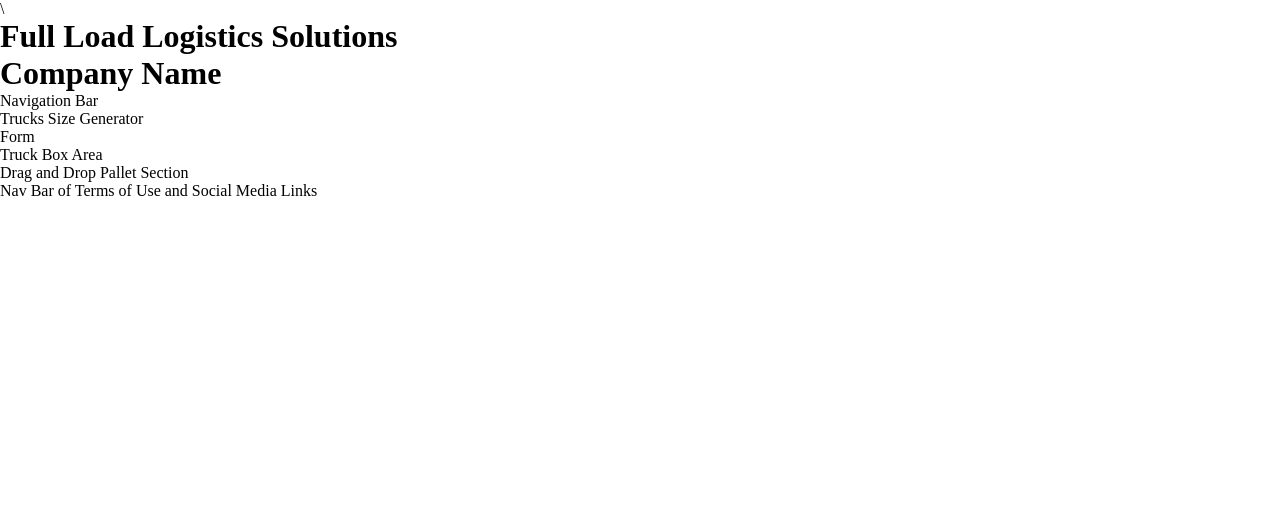
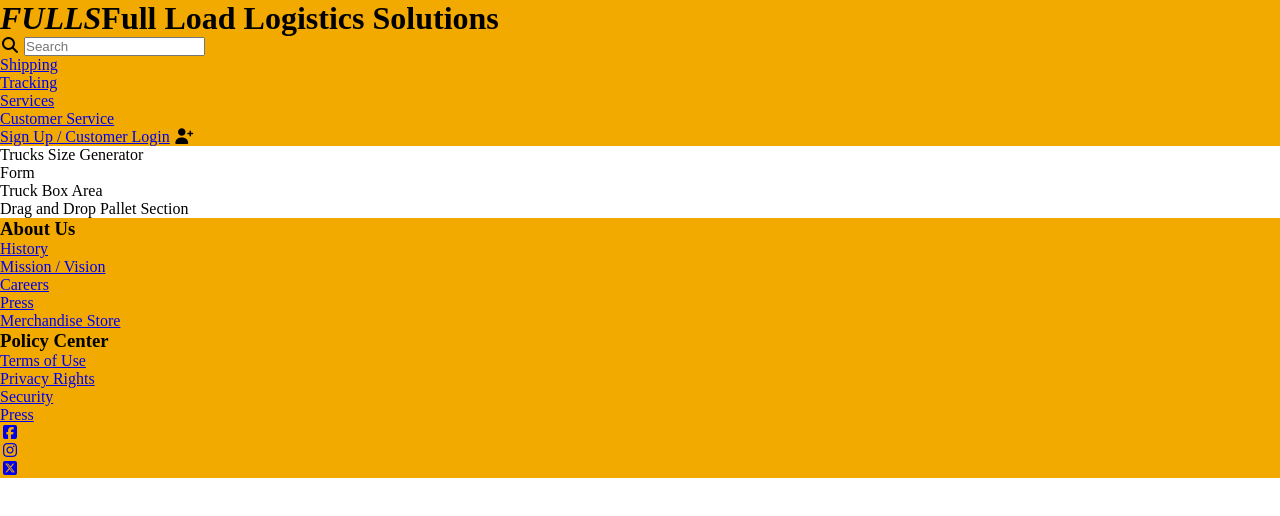
Before and after one commit to BlackCat13656/trailer-load-planner, a plain HTML site: page index.html in a window 1280 px wide. Drawn offline with Linux system fonts and the light colour scheme.

Commit message:
Add header with search and nav, footer link groups, and Font Awesome icons

```diff
--- a/index.html
+++ b/index.html
@@ -3,7 +3,6 @@
   <head>
     <meta charset="UTF-8" />
     <meta name="viewport" content="width=device-width, initial-scale=1.0" />
-    \
 
     <meta
       name="description"
@@ -13,20 +12,46 @@
     <link rel="preconnect" href="https://fonts.googleapis.com" />
     <link rel="preconnect" href="https://fonts.gstatic.com" crossorigin />
     <link
-      href="https://fonts.googleapis.com/css2?family=IBM+Plex+Mono:ital,wght@0,100;0,200;0,300;0,400;0,500;0,600;0,700;1,100;1,200;1,300;1,400;1,500;1,600;1,700&family=IBM+Plex+Sans:ital,wght@0,100..700;1,100..700&display=swap"
+      href="https://fonts.googleapis.com/css2?family=IBM+Plex+Mono:ital,wght@0,100;0,200h;0,300;0,400;0,500;0,600;0,700;1,100;1,200;1,300;1,400;1,500;1,600;1,700&family=IBM+Plex+Sans:ital,wght@0,100..700;1,100..700&display=swap"
       rel="stylesheet"
+    />
+
+    <link
+      rel="stylesheet"
+      href="https://cdnjs.cloudflare.com/ajax/libs/font-awesome/7.3.1/css/all.min.css"
+      integrity="sha512-QeR2VH+lsBE5LSAe1Q5EnTBbe7XTBubt8dG93Y7gidSgdMCr8nVqKcfKAMyN96SV8KDbZVTDXChatu5G2KQGzg=="
+      crossorigin="anonymous"
+      referrerpolicy="no-referrer"
     />
 
     <link rel="stylesheet" href="style.css" />
 
     <title>Full Load Logistics Solutions</title>
-    <h1>Full Load Logistics Solutions</h1>
   </head>
   <body>
     <div class="container">
       <header>
-        <div><h1>Company Name</h1></div>
-        <nav>Navigation Bar</nav>
+        <div>
+          <h1 class="logo">
+            <i>FULLS</i><span>Full Load Logistics Solutions</span>
+          </h1>
+          <span class="search">
+            <i class="fa-solid fa-magnifying-glass"></i>
+            <input type="text" placeholder="Search" />
+          </span>
+        </div>
+        <nav aria-label="Main">
+          <ul>
+            <li class="header-nav-item"><a href="#">Shipping</a></li>
+            <li class="header-nav-item"><a href="#">Tracking</a></li>
+            <li class="header-nav-item"><a href="#">Services</a></li>
+            <li class="header-nav-item"><a href="#">Customer Service</a></li>
+            <li class="header-nav-item sign-up">
+              <a href="#">Sign Up / Customer Login</a>
+              <i class="fa-solid fa-user-plus" aria-hidden="true"></i>
+            </li>
+          </ul>
+        </nav>
       </header>
       <main>
         <div>
@@ -39,7 +64,54 @@
         </div>
       </main>
       <footer>
-        <nav>Nav Bar of Terms of Use and Social Media Links</nav>
+        <nav aria-label="Footer">
+          <div class="about-us">
+            <h3>About Us</h3>
+            <ul>
+              <li><a href="#">History</a></li>
+              <li><a href="#">Mission / Vision</a></li>
+              <li><a href="#">Careers</a></li>
+              <li><a href="#">Press</a></li>
+              <li><a href="#">Merchandise Store</a></li>
+            </ul>
+          </div>
+
+          <div class="policy-center">
+            <h3>Policy Center</h3>
+            <ul>
+              <li><a href="#">Terms of Use</a></li>
+              <li><a href="#">Privacy Rights</a></li>
+              <li><a href="#">Security</a></li>
+              <li><a href="#">Press</a></li>
+            </ul>
+          </div>
+
+          <div class="social-media">
+            <ul>
+              <li>
+                <a href="#" aria-label="Facebook"
+                  ><i
+                    class="fa-brands fa-square-facebook"
+                    aria-hidden="true"
+                  ></i
+                ></a>
+              </li>
+              <li>
+                <a href="#" aria-label="Instagram"
+                  ><i class="fa-brands fa-instagram" aria-hidden="true"></i
+                ></a>
+              </li>
+              <li>
+                <a href="#" aria-label="Twitter"
+                  ><i
+                    class="fa-brands fa-square-x-twitter"
+                    aria-hidden="true"
+                  ></i
+                ></a>
+              </li>
+            </ul>
+          </div>
+        </nav>
       </footer>
     </div>
 
--- a/style.css
+++ b/style.css
@@ -15,3 +15,23 @@
   --accents-color: #f2a900;
   --background-color: #f3ede4;
 }
+
+body {
+  background-color: #fff;
+  min-height: 100vh;
+}
+
+.container {
+  min-width: 320px;
+  width: 100%;
+  max-width: 120rem;
+  margin: 0 auto;
+}
+
+header {
+  background-color: var(--accents-color);
+}
+
+footer {
+  background-color: var(--accents-color);
+}
```
